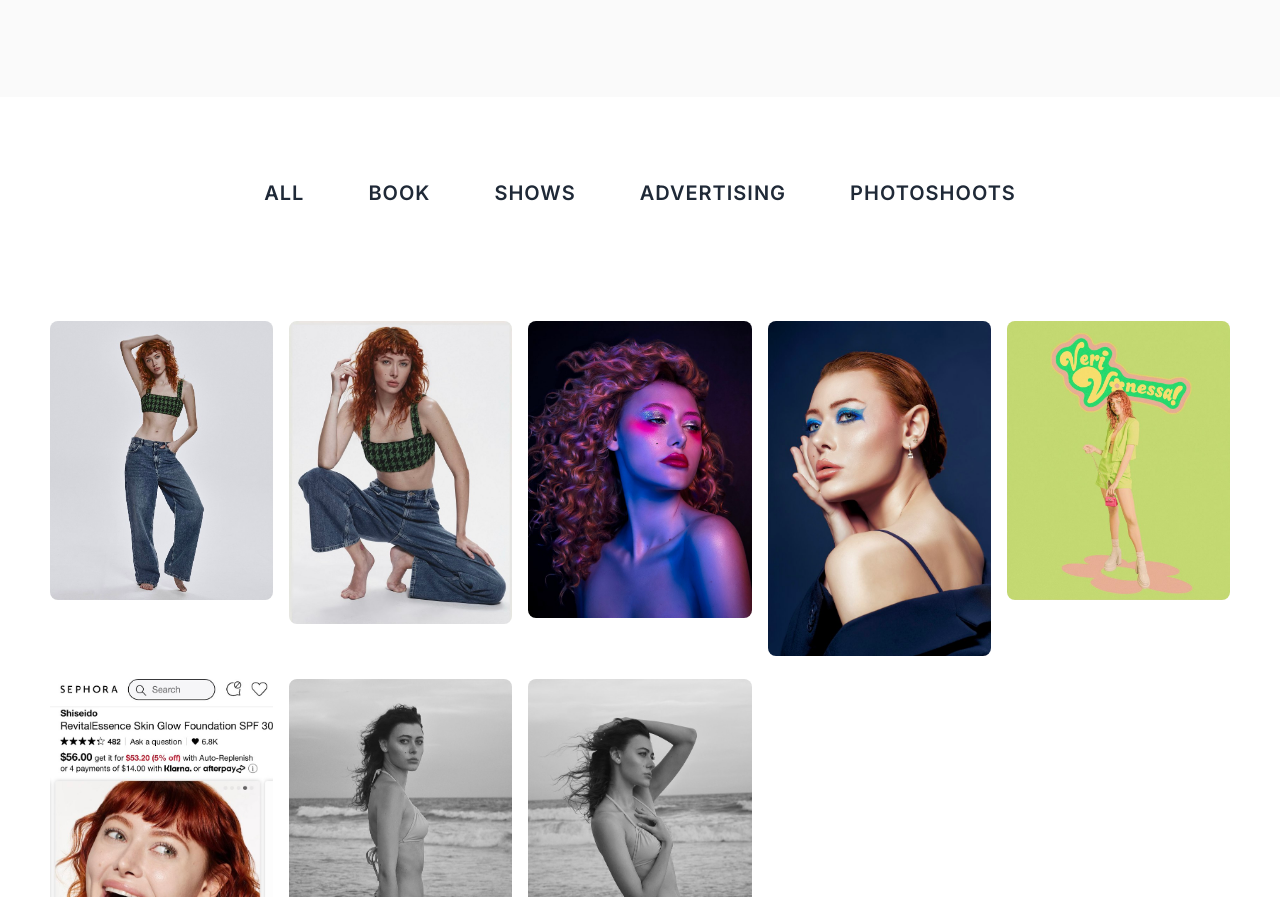
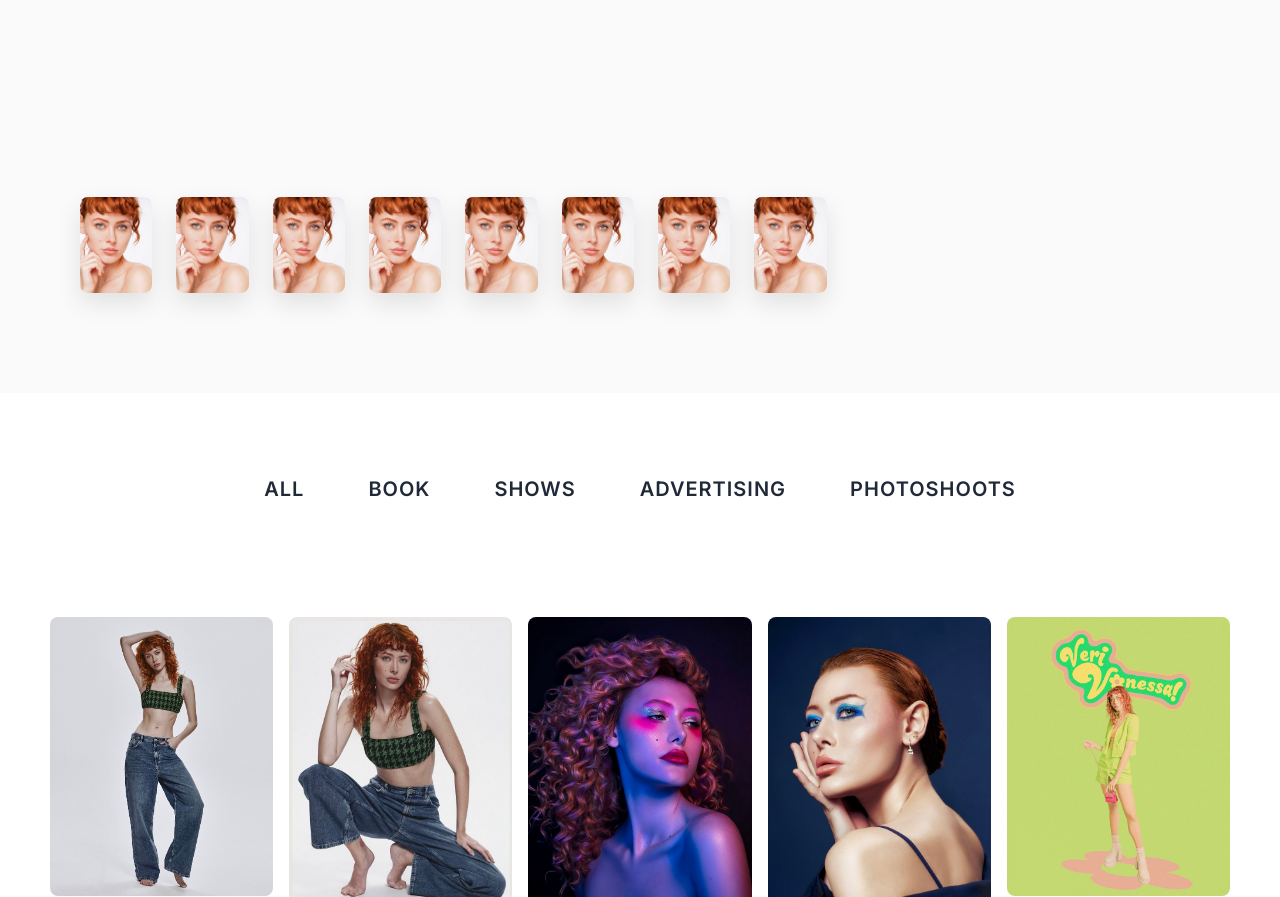
Before and after one commit to jfourson/vanessavii, a website built with Vite: page index.html in a window 1280 px wide. Shown: the part 1353-2250 px from the top of the page. Built offline with nearby package versions, Linux system fonts and the light colour scheme.

Commit message:
digitals edits

```diff
--- a/index.html
+++ b/index.html
@@ -85,6 +85,42 @@
           </div>
           <div class="portrait-image">
             <img src="images/image2.jpg" alt="Vanessa Portrait 2" />
+          </div>
+        </div>
+      </div>
+    </div>
+  </section>
+
+
+  <!-- Digitals Section -->
+  <section class="stats-section">
+    <div class="container">
+      <div class="stats-content">
+        <!-- Portrait Images -->
+        <div class="portrait-images">
+          <div class="portrait-image">
+            <img src="images/portrait1.jpg" alt="Vanessa Portrait 1" />
+          </div>
+          <div class="portrait-image">
+            <img src="images/portrait1.jpg" alt="Vanessa Portrait 2" />
+          </div>
+          <div class="portrait-image">
+            <img src="images/portrait1.jpg" alt="Vanessa Portrait 3" />
+          </div>
+          <div class="portrait-image">
+            <img src="images/portrait1.jpg" alt="Vanessa Portrait 4" />
+          </div>
+          <div class="portrait-image">
+            <img src="images/portrait1.jpg" alt="Vanessa Portrait 5" />
+          </div>
+          <div class="portrait-image">
+            <img src="images/portrait1.jpg" alt="Vanessa Portrait 6" />
+          </div>
+          <div class="portrait-image">
+            <img src="images/portrait1.jpg" alt="Vanessa Portrait 7" />
+          </div>
+          <div class="portrait-image">
+            <img src="images/portrait1.jpg" alt="Vanessa Portrait 8" />
           </div>
         </div>
       </div>
```
